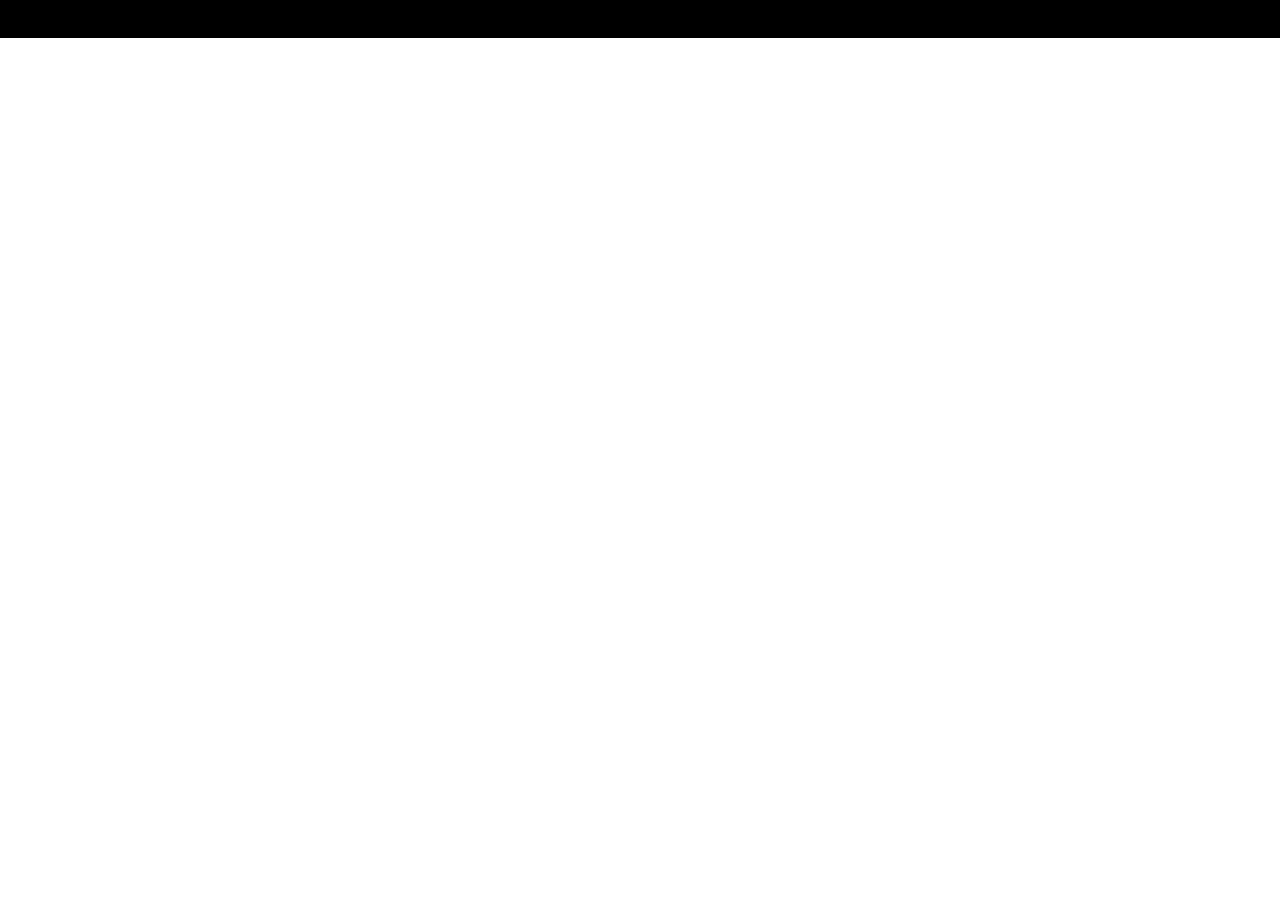
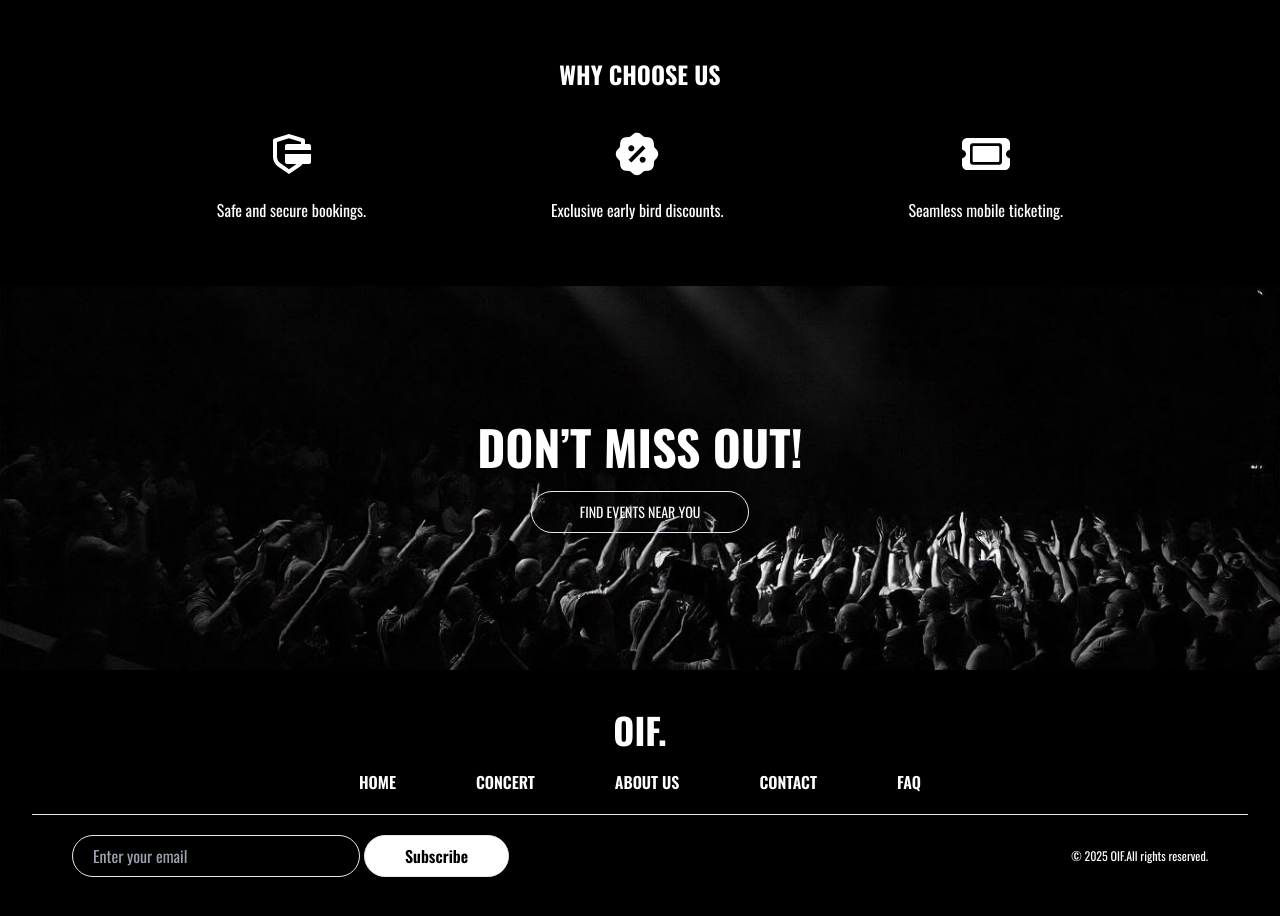
Before and after one commit to Adnansulaiman/concert-booking-ts, a React (Vite) app in the folder client/: page / in a window 1280 px wide. Shown: the part 1744-2660 px from the top of the page. Before the commit the page ends 1782 px from the top, so only its background shows below. Built offline with nearby package versions, Linux system fonts and the light colour scheme.

Commit message:
Added footer

```diff
--- a/client/src/App.tsx
+++ b/client/src/App.tsx
@@ -3,6 +3,7 @@ import { Route, Routes } from 'react-router-dom'
 import './App.css'
 import Home from './pages/Home/Home'
 import Navbar from './components/Navbar/Navbar'
+import Footer from './components/Footer/Footer'
 // import { Button } from './components/ui/button'
 
 function App() {
@@ -15,7 +16,7 @@ function App() {
     <Routes >
       <Route path='/' element={<Home />} />
      </Routes>
-
+    <Footer />
      </div>
     </>
   )
--- /dev/null
+++ b/client/src/components/Footer/Footer.tsx
@@ -0,0 +1,37 @@
+import React from "react";
+
+const Footer = () => {
+  return (
+    <div className="md:justify-center md:items-center py-10 flex flex-col px-8  w-full  bg-black text-white">
+      <div className="flex flex-col gap-5 md:items-center border-b w-full  ">
+        <h1 className="text-4xl font-bold">OIF.</h1>
+        <ul className="flex gap-5 md:gap-20 pb-5">
+          <li className="md:text-base text-sm font-semibold hover:text-yellow-300">HOME</li>
+          <li className="md:text-base text-sm font-semibold hover:text-yellow-300">CONCERT</li>
+          <li className="md:text-base text-sm font-semibold hover:text-yellow-300">ABOUT US </li>
+          <li className="md:text-base text-sm font-semibold hover:text-yellow-300">CONTACT </li>
+          <li className="md:text-base text-sm font-semibold hover:text-yellow-300">FAQ </li>
+        </ul>
+      </div>
+      <div className="flex justify-between md:px-10 w-full items-center pt-5">
+        <div className="flex  gap-1">
+          <input
+            type="email"
+            placeholder="Enter your email"
+            className="bg-transparent text-white rounded-full border outline-none px-2 md:px-5 md:w-72 py-2"
+          />
+          <button className="border rounded-full md:px-10 py-2 md:text-base text-xs px-3 bg-white text-black font-semibold">
+            Subscribe
+          </button>
+        </div>
+        <div className="flex">
+          <p className="text-xs flex">
+            &copy; {new Date().getFullYear()} OIF.All rights reserved.
+          </p>
+        </div>
+      </div>
+    </div>
+  );
+};
+
+export default Footer;
--- /dev/null
+++ b/client/src/components/Hero/CAT.tsx
@@ -0,0 +1,15 @@
+import React from 'react'
+import CATImage from '../../assets/images/hero-banner4.jpg'
+import { Button } from '../ui/button'
+
+const CAT = () => {
+  return (
+    <div className='bg-cover bg-center flex flex-col justify-center items-center gap-5 w-full h-96 font-oswald text-white uppercase' style={{backgroundImage:`url(${CATImage})`}}>
+        <h1 className='text-5xl font-bold '>Don’t Miss Out!</h1>
+      <Button className='text-sm font-normal bg-transparent border rounded-full px-12 py-5 hover:bg-white hover:text-black uppercase' >Find Events Near You</Button>
+
+    </div>
+  )
+}
+
+export default CAT
--- /dev/null
+++ b/client/src/components/Hero/ChooseUs.tsx
@@ -0,0 +1,30 @@
+import React from "react";
+import { RiSecurePaymentFill } from "react-icons/ri";
+import { RiDiscountPercentFill } from "react-icons/ri";
+import { FaTicket } from "react-icons/fa6";
+
+const ChooseUs = () => {
+  return (
+    <div className="py-5 pb-16 bg-black text-white font-oswald flex flex-col px-8 ">
+      <h1 className="text-center text-xl  md:text-2xl font-bold uppercase pb-10">
+        Why Choose Us
+      </h1>
+      <div className="flex justify-evenly w-full text-lg ">
+        <div className="flex flex-col items-center gap-2 md:gap-5 ">
+          <RiSecurePaymentFill className="text-2xl md:text-5xl" />
+          <h1 className="text-xs md:text-base">Safe and secure bookings.</h1>
+        </div>
+        <div className="flex flex-col items-center gap-2 md:gap-5">
+          <RiDiscountPercentFill className="text-2xl md:text-5xl" />
+          <h1 className='text-xs md:text-base'>Exclusive early bird discounts.</h1>
+        </div>
+        <div className="flex flex-col items-center gap-2 md:gap-5">
+          <FaTicket className="text-2xl md:text-5xl" />
+          <h1 className='text-xs md:text-base'>Seamless mobile ticketing.</h1>
+        </div>
+      </div>
+    </div>
+  );
+};
+
+export default ChooseUs;
--- a/client/src/components/Hero/Upcoming.tsx
+++ b/client/src/components/Hero/Upcoming.tsx
@@ -11,7 +11,7 @@ const Upcoming = () => {
         <div className="flex gap-10 justify-center">
         {[1,2,3,4,5].map((_,i) => (
           <div key={i} className="flex flex-col w-60  bg-cover bg-center hover:scale-105 " >
-            <img src={UpcomingImage} alt="" className='w-60 bg-center bg-cover'   />
+            <img src={UpcomingImage} alt="" className='w-60 bg-center bg-cover filter'   />
             <div className="flex px-2 py-2 ">
               <h1 className='text-2xl uppercase font-bold'>Event name</h1></div>
 
--- a/client/src/components/Navbar/Navbar.tsx
+++ b/client/src/components/Navbar/Navbar.tsx
@@ -69,7 +69,7 @@ const Navbar = () => {
             </ul>
             <div className="flex gap-5 items-center justify-center">
               <Button className="text-base bg-transparent">LOGIN</Button>
-              <Button className="text-base bg-transparent border rounded-none px-6 py-5">
+              <Button className="text-base bg-transparent border  px-8 py-5 rounded-full">
                 REGISTER
               </Button>
             </div>
@@ -86,7 +86,7 @@ const Navbar = () => {
 
           <div className="flex gap-5 items-center justify-center">
             <Button className="text-base bg-transparent">LOGIN</Button>
-            <Button className="text-base bg-transparent border rounded-none px-6 py-5">
+            <Button className="text-base bg-transparent border rounded-full px-8 py-5">
               REGISTER
             </Button>
           </div>
--- a/client/src/pages/Home/Home.tsx
+++ b/client/src/pages/Home/Home.tsx
@@ -2,7 +2,8 @@ import React from 'react'
 import Hero from '../../components/Hero/Hero'
 import Upcoming from '../../components/Hero/Upcoming'
 import Category from '../../components/Hero/Category'
-
+import ChooseUs from '../../components/Hero/ChooseUs'
+import CAT from '../../components/Hero/CAT'
 
 const Home = () => {
   return (
@@ -10,6 +11,8 @@ const Home = () => {
     <Hero />
     <Upcoming />
     <Category />
+    <ChooseUs />
+    <CAT />
     </>
   )
 }
```
Also changed, not shown: client/src/assets/images/hero-banner3.jpg (added), client/src/assets/images/hero-banner4.jpg (added), client/src/components/Hero/Category.tsx (renamed from client/src/components/Hero/Category.jsx).
